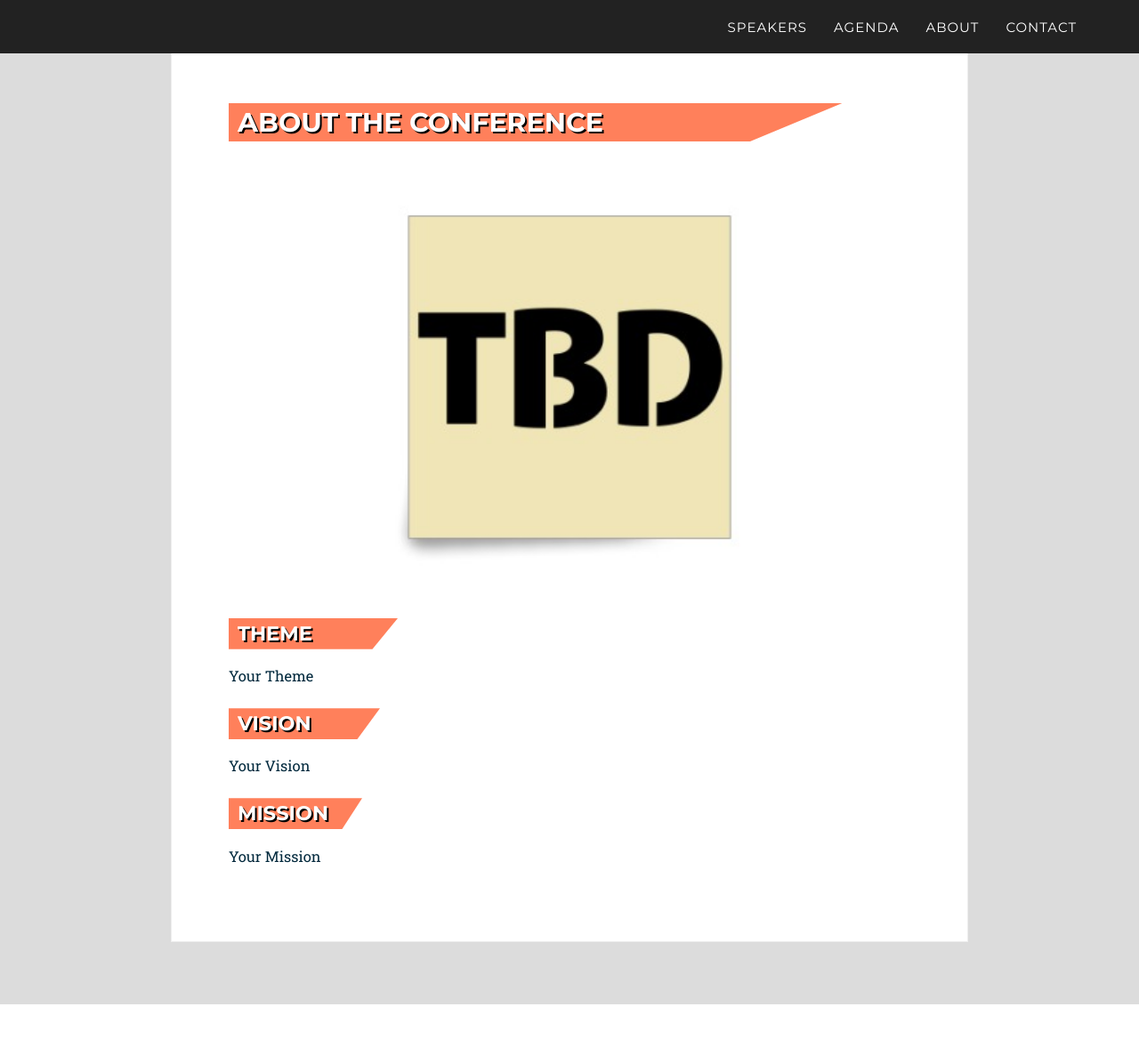
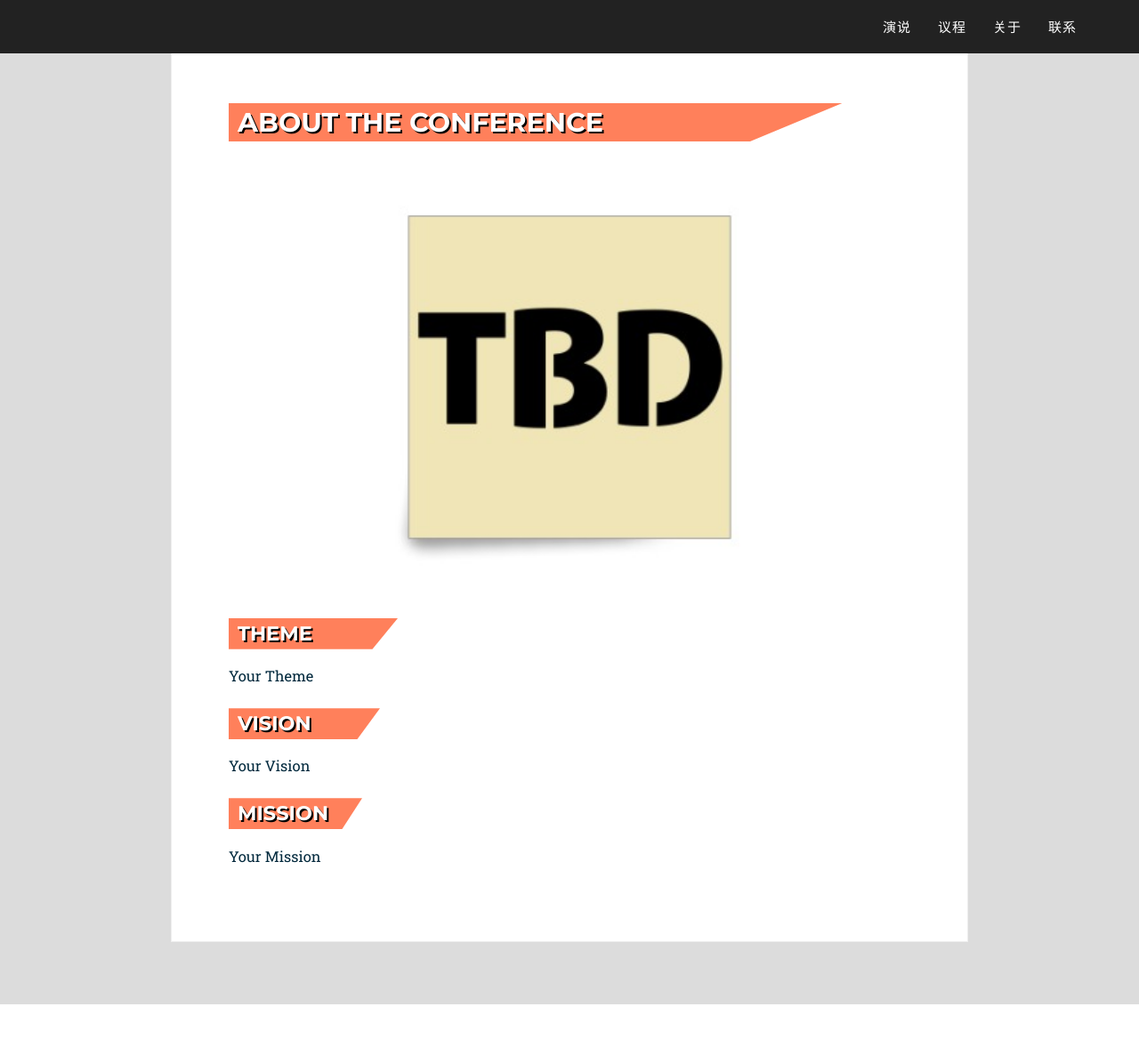
Before and after one commit to gongLiangHua/gongLiangHua.github.io, a Jekyll site: the page built from _2016_pages/about.html, in a window 1280 px wide and 1179 px high. Shown: the top 1168 px of the window at 89% size. Built offline with Jekyll 4.4.1, drawn with Linux system fonts in a browser that asks for light colours; some web fonts are replaced.

Commit message:
Update header.html

```diff
--- a/_includes/2016_data/header.html
+++ b/_includes/2016_data/header.html
@@ -17,16 +17,16 @@
                 <ul class="nav navbar-nav navbar-right">
 
                     <li>
-                        <a class="page-scroll" href="../2016/#speakers">Speakers</a>
+                        <a class="page-scroll" href="../2016/#speakers">演说</a>
                     </li>
                     <li>
-                        <a class="page-scroll" href="../2016/agenda">Agenda</a>
+                        <a class="page-scroll" href="../2016/agenda">议程</a>
                     </li>
                     <li>
-                        <a class="page-scroll" href="../2016/#about">About</a>
+                        <a class="page-scroll" href="../2016/#about">关于</a>
                     </li>
                     <li>
-                        <a class="page-scroll" href="../2016/#contact">Contact</a>
+                        <a class="page-scroll" href="../2016/#contact">联系</a>
                     </li>
                 </ul>
             </div>
```
